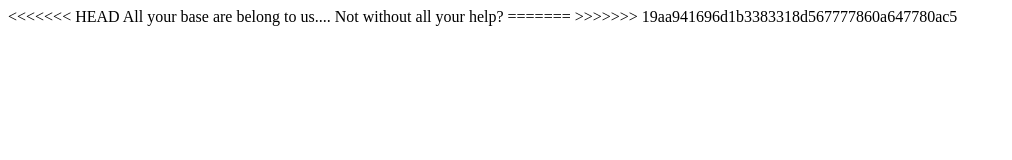
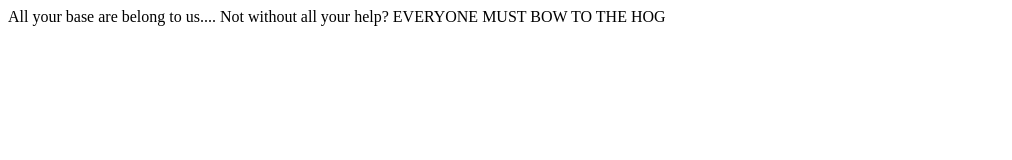
Before and after one commit to eddiemarovich/BRBFS, a website: page index.html in a window 1280 px wide. Shown: the whole page, without its empty margins (0-1012 px from the left). Drawn offline with Linux system fonts and the light colour scheme.

Commit message:
Praise to the hog

```diff
--- a/index.html
+++ b/index.html
@@ -5,10 +5,10 @@
     <title></title>
   </head>
   <body>
-<<<<<<< HEAD
+
     All your base are belong to us....
     Not without all your help?
-=======
->>>>>>> 19aa941696d1b3383318d567777860a647780ac5
+    EVERYONE MUST BOW TO THE HOG
+
   </body>
 </html>
```
